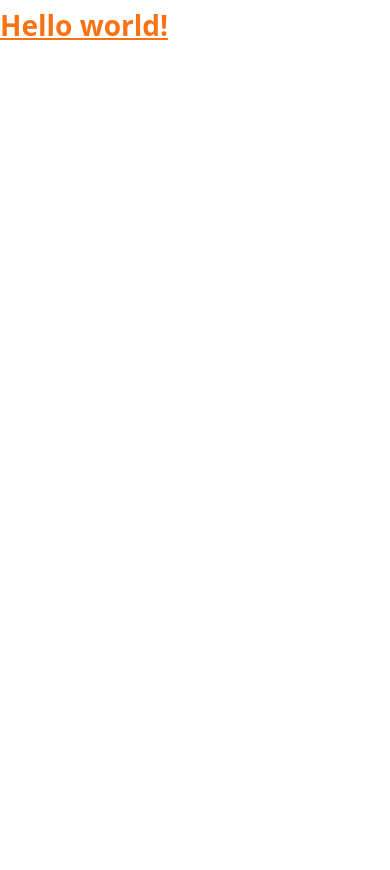
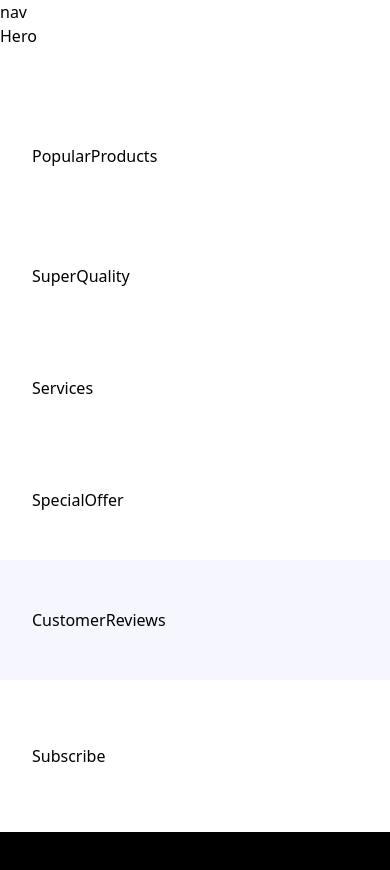
Before and after one commit to neeraj-pratap-singh/nike-landing-page, a React (Vite) app: page / in a window 390 px wide. Shown: the top 870 px of the page. Before the commit the page ends 844 px from the top, so only its background shows below. Built offline with nearby package versions, Linux system fonts and the light colour scheme; a web font is replaced by a local one.

Commit message:
created dummy section for home page

```diff
--- a/src/App.jsx
+++ b/src/App.jsx
@@ -1,7 +1,46 @@
-export default function App() {
+// import { Nav } from "./components";
+import {
+  CustomerReviews,
+  Footer,
+  Hero,
+  PopularProducts,
+  Services,
+  SpecialOffer,
+  Subscribe,
+  SuperQuality,
+} from "./sections";
+
+const App = () => {
   return (
-    <h1 className="text-3xl font-bold underline text-orange-500">
-      Hello world!
-    </h1>
-  )
-}
+    <main className='relative'>
+      {/* <Nav /> */}
+      nav
+      <section className='xl:padding-l wide:padding-r padding-b'>
+        <Hero />
+      </section>
+      <section className='padding'>
+        <PopularProducts />
+      </section>
+      <section className='padding'>
+        <SuperQuality />
+      </section>
+      <section className='padding-x py-10'>
+        <Services />
+      </section>
+      <section className='padding'>
+        <SpecialOffer />
+      </section>
+      <section className='bg-pale-blue padding'>
+        <CustomerReviews />
+      </section>
+      <section className='padding-x sm:py-32 py-16 w-full'>
+        <Subscribe />
+      </section>
+      <section className=' bg-black padding-x padding-t pb-8'>
+        <Footer />
+      </section>
+    </main>
+  );
+};
+
+export default App;
--- /dev/null
+++ b/src/sections/CustomerReviews.jsx
@@ -0,0 +1,7 @@
+const CustomerReviews = () => {
+  return (
+    <div>CustomerReviews</div>
+  )
+}
+
+export default CustomerReviews
--- /dev/null
+++ b/src/sections/Footer.jsx
@@ -0,0 +1,7 @@
+const Footer = () => {
+  return (
+    <div>Footer</div>
+  )
+}
+
+export default Footer
--- /dev/null
+++ b/src/sections/Hero.jsx
@@ -0,0 +1,7 @@
+const Hero = () => {
+  return (
+    <div>Hero</div>
+  )
+}
+
+export default Hero
--- /dev/null
+++ b/src/sections/PopularProducts.jsx
@@ -0,0 +1,7 @@
+const PopularProducts = () => {
+  return (
+    <div>PopularProducts</div>
+  )
+}
+
+export default PopularProducts
--- /dev/null
+++ b/src/sections/Services.jsx
@@ -0,0 +1,7 @@
+const Services = () => {
+  return (
+    <div>Services</div>
+  )
+}
+
+export default Services
--- /dev/null
+++ b/src/sections/SpecialOffer.jsx
@@ -0,0 +1,7 @@
+const SpecialOffer = () => {
+  return (
+    <div>SpecialOffer</div>
+  )
+}
+
+export default SpecialOffer
--- /dev/null
+++ b/src/sections/Subscribe.jsx
@@ -0,0 +1,7 @@
+const Subscribe = () => {
+  return (
+    <div>Subscribe</div>
+  )
+}
+
+export default Subscribe
--- /dev/null
+++ b/src/sections/SuperQuality.jsx
@@ -0,0 +1,7 @@
+const SuperQuality = () => {
+  return (
+    <div>SuperQuality</div>
+  )
+}
+
+export default SuperQuality
--- /dev/null
+++ b/src/sections/index.js
@@ -0,0 +1,19 @@
+import Hero from "./Hero";
+import PopularProducts from "./PopularProducts";
+import SuperQuality from "./SuperQuality";
+import Services from "./Services";
+import SpecialOffer from "./SpecialOffer";
+import CustomerReviews from "./CustomerReviews";
+import Subscribe from "./Subscribe";
+import Footer from "./Footer";
+
+export {
+    Hero,
+    PopularProducts,
+    SuperQuality,
+    Services,
+    SpecialOffer,
+    CustomerReviews,
+    Subscribe,
+    Footer
+}
```
